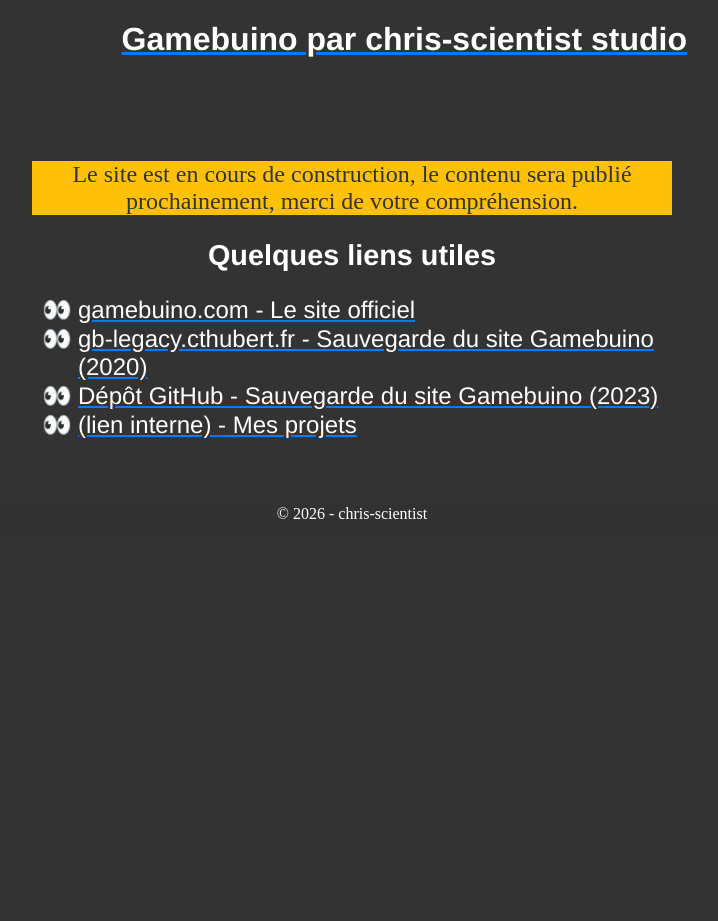
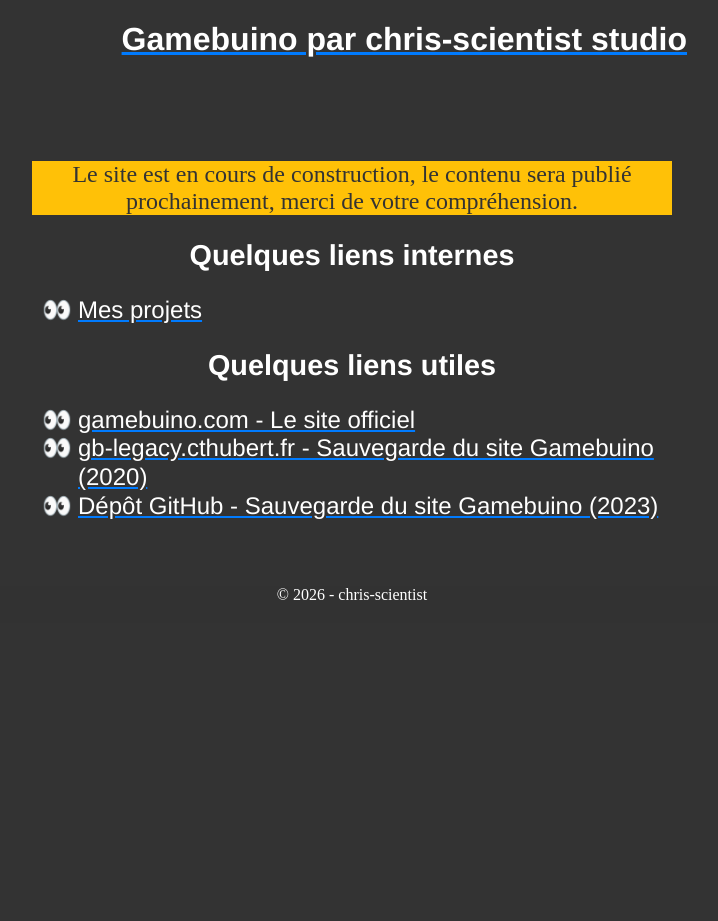
Before and after one commit to chris-scientist4gamebuino/website, a Jekyll site: the page built from docs/index.md, in a window 1280 px wide. Shown: the whole page, without its empty margins (288-1006 px from the left). Built offline with Jekyll 4.4.1, drawn with Linux system fonts in a browser that asks for light colours.

Commit message:
Mise en page accueil - différenciation liens internes et externes

```diff
--- a/docs/assets/css/style.css
+++ b/docs/assets/css/style.css
@@ -54,11 +54,13 @@
 section ul li {
 	line-height: 1.2em;
 }
-section #ressource-externe {
+section #ressource-externe,
+section #ressource-interne {
 	list-style-type: "\01F440";
 	text-align: left;
 }
-section #ressource-externe li {
+section #ressource-externe li,
+section #ressource-interne li {
 	padding-left: 1%;
 }
 section article .all-projects .year h3 {
--- a/docs/index.md
+++ b/docs/index.md
@@ -9,13 +9,18 @@
 			Le site est en cours de construction, le contenu sera publié prochainement, merci de votre compréhension.
 		</p>
 	</article>
+    <article>
+		<h2>Quelques liens internes</h2>
+		<ul id="ressource-interne" >
+            <li><a href="/mes-projets/" >Mes projets</a></li>
+        </ul>
+	</article>
 	<article>
 		<h2>Quelques liens utiles</h2>
 		<ul id="ressource-externe" >
             <li><a href="https://gamebuino.com/" >gamebuino.com - Le site officiel</a></li>
             <li><a href="https://gb-legacy.cthubert.fr" >gb-legacy.cthubert.fr - Sauvegarde du site Gamebuino (2020)</a></li>
             <li><a href="https://github.com/chris-scientist4gamebuino/gb-backup/blob/main/README.MD" >Dépôt GitHub - Sauvegarde du site Gamebuino (2023)</a></li>
-            <li><a href="/mes-projets/" >(lien interne) - Mes projets</a></li>
         </ul>
 	</article>
 </section>
```
